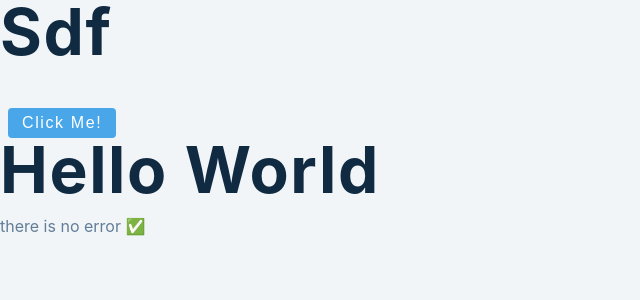
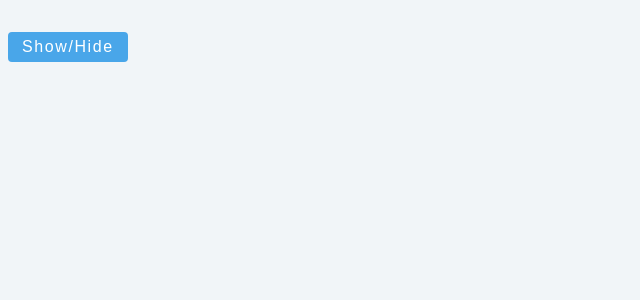
Before and after one commit to pol-dev-shinroo/react-advanced, a React (Create React App) app: page / in a window 1280 px wide. Shown: the top 300 px of the page, without its empty margins (0-640 px from the left). Built offline with nearby package versions, Linux system fonts and the light colour scheme.

Commit message:
show and hide component basics

```diff
--- a/src/App.js
+++ b/src/App.js
@@ -1,8 +1,8 @@
-import ShortCircuit from "./examples/conditional-rendering/2-short-curcuit";
+import ShowHide from "./examples/conditional-rendering/3-show-hide";
 // import { TimeOut } from "./examples/5-setTimeout-example.jsx";
 
 function App() {
-    return <ShortCircuit />;
+    return <ShowHide />;
 }
 
 export default App;
--- /dev/null
+++ b/src/examples/conditional-rendering/3-show-hide.jsx
@@ -0,0 +1,22 @@
+import React, { useState, useEffect } from "react";
+import Item from "./components/Item";
+
+const ShowHide = () => {
+    const [show, setShow] = useState(false);
+
+    return (
+        <div>
+            <button
+                className="btn"
+                onClick={() => {
+                    setShow(!show);
+                }}
+            >
+                Show/Hide
+            </button>
+            {show && <Item />}
+        </div>
+    );
+};
+
+export default ShowHide;
--- /dev/null
+++ b/src/examples/conditional-rendering/components/Item.jsx
@@ -0,0 +1,24 @@
+import React, { useEffect, useState } from "react";
+
+const Item = () => {
+    const [size, setSize] = useState(window.innerWidth);
+    const checkSize = () => {
+        setSize(window.innerWidth);
+    };
+    useEffect(() => {
+        window.addEventListener("resize", checkSize);
+        // cleanup function
+        return () => {
+            window.removeEventListener("resize", checkSize);
+        };
+    }, []);
+    return (
+        <div style={{ marginTop: "2rem" }}>
+            <h1>window</h1>
+            <h2>size: {size}</h2>
+            {console.log("render")}
+        </div>
+    );
+};
+
+export default Item;
```
